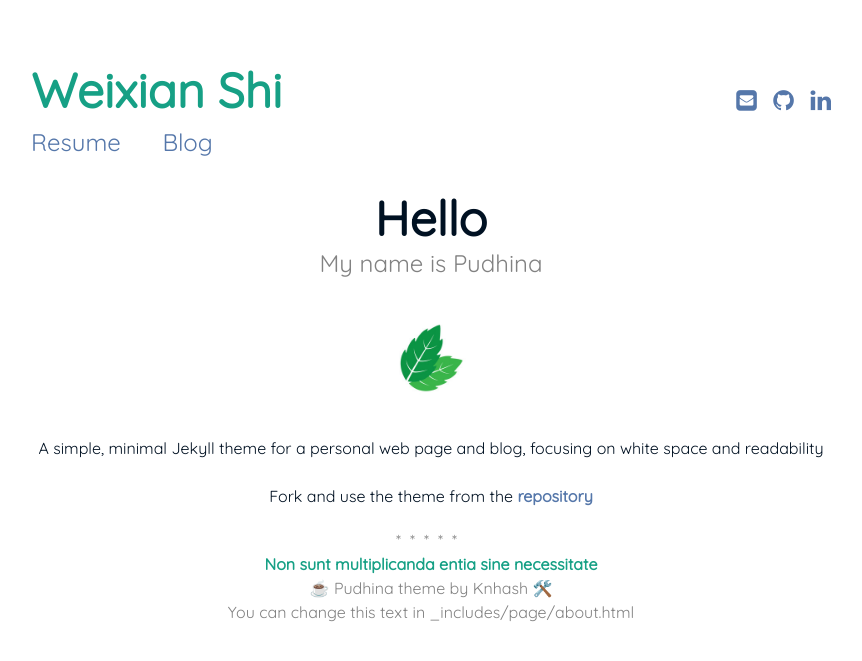
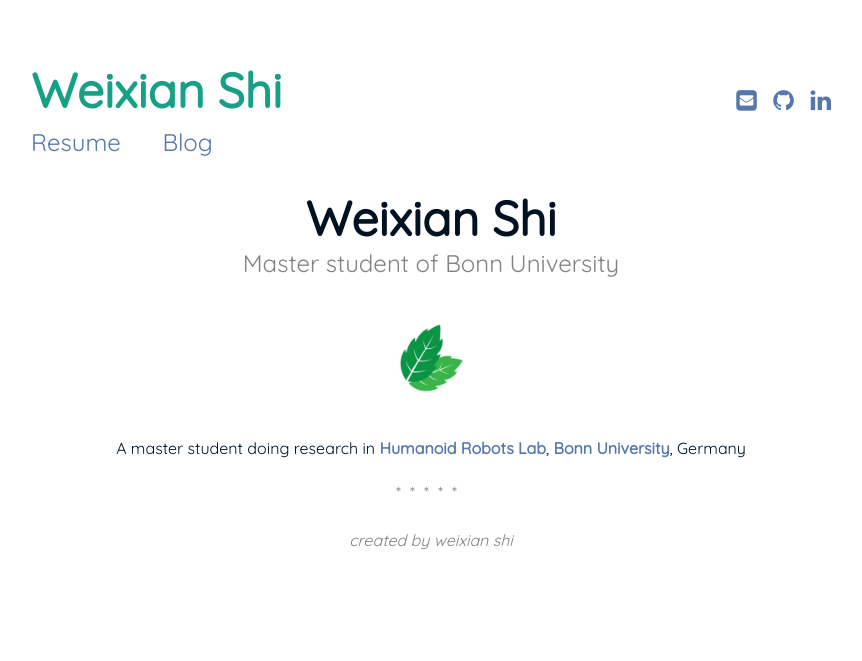
Before and after one commit to weixians/weixians.github.io, a Jekyll site: the page built from index.md, in a window 1280 px wide. Shown: the top 661 px of the page, without its empty margins (209-1071 px from the left). Built offline with Jekyll 4.4.1, drawn with Linux system fonts in a browser that asks for light colours.

Commit message:
change content

```diff
--- a/_config.yml
+++ b/_config.yml
@@ -8,8 +8,8 @@ url: "https://weixians.github.io" # the base hostname & protocol for your site
 
 author:
   fullname: Weixian Shi
-  github: https://github.com/weixians
-  linkedin: https://www.linkedin.com/in/weixianshi-ab17b5148/
+  github: weixians
+  linkedin: weixianshi-ab17b5148
   email: weixian_shi@outlook.com
 
 
--- a/_includes/page/about.html
+++ b/_includes/page/about.html
@@ -1,8 +1,7 @@
 <div class="about">
 <div class="about__divider">*****</div>
 <div class="about__text">
-<strong> Non sunt multiplicanda entia sine necessitate </strong>
-<br>☕ Pudhina theme by Knhash 🛠️
-<br> You can change this text in _includes/page/about.html
+<!--<strong> Non sunt multiplicanda entia sine necessitate </strong>-->
+<br><cite>created by weixian shi</cite>
 </div>
 </div>
--- a/index.md
+++ b/index.md
@@ -1,7 +1,7 @@
 ---
 layout: page
-title: Hello
-subtitle: My name is Pudhina
+title: Weixian Shi
+subtitle: Master student of Bonn University
 sitemap:
   priority: 0.9
 ---
@@ -9,6 +9,5 @@ sitemap:
 <img src="{{ '/assets/img/pudhina.jpg' | prepend: site.baseurl }}" id="about-img">
 
 <div id="describe-text">
-	<p>A simple, minimal Jekyll theme for a personal web page and blog, focusing on white space and readability</p>
-	<p>Fork and use the theme from the <strong> <a href="https://github.com/knhash/Pudhina"> repository</a> </strong></p>
+	<p>A master student doing research in <a href="https://www.hrl.uni-bonn.de/people">Humanoid Robots Lab</a>, <a href="https://www.uni-bonn.de/en">Bonn University</a>, Germany</p>
 </div>
```
